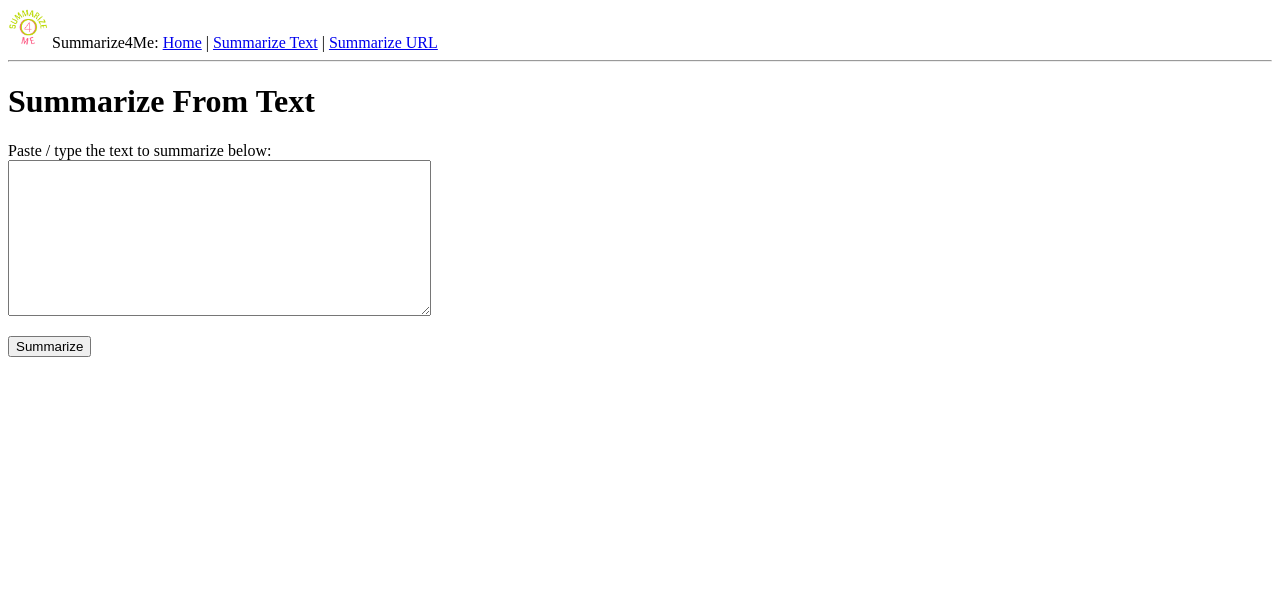
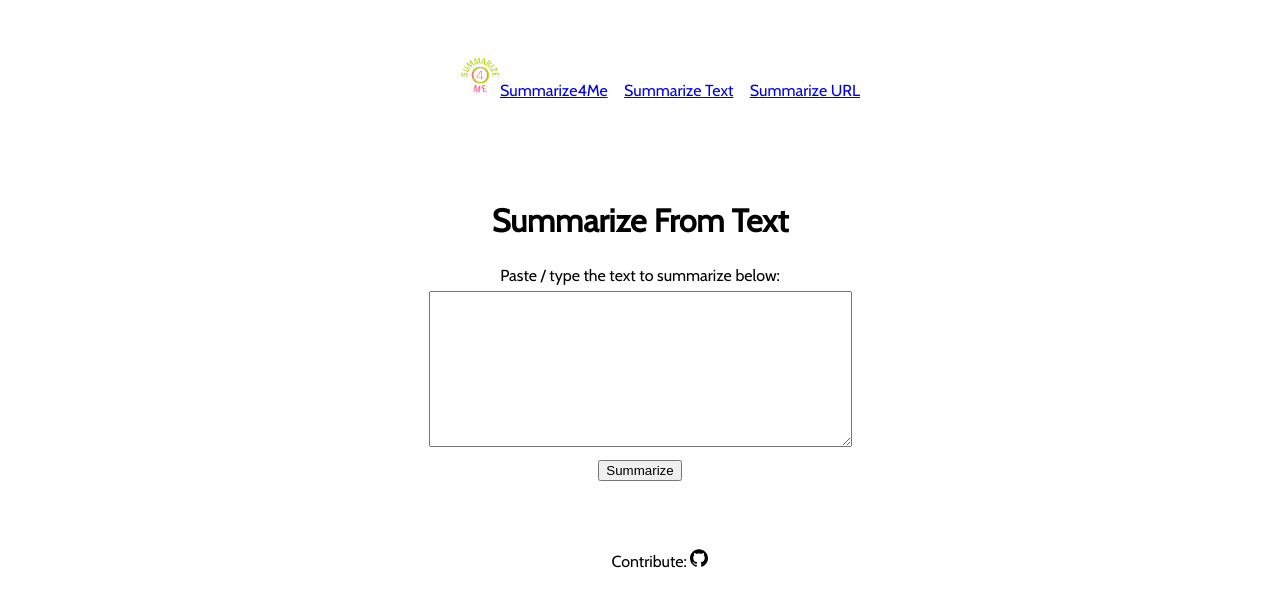
Before and after one commit to satishsurath/archive.summarizeme.io, a Flask app: page /summarizeText in a window 1280 px wide. Shown: the top 607 px of the page. Run offline with Flask 2, Linux system fonts and the light colour scheme; parts of the project's set-up code (start-up, migrations or seed data) failed here and were passed over.

Commit message:
adding some basic styling and first version of style.css
Signed-off-by: Satish Surath <s@n-m.co>

```diff
--- /dev/null
+++ b/app/static/style.css
@@ -0,0 +1,61 @@
+
+body {
+  margin: 0;
+  -webkit-font-smoothing: antialiased;
+  -moz-osx-font-smoothing: grayscale;
+  display: flex;
+  justify-content: center;
+}
+
+.container {
+  display: flex;
+  flex-direction: column;
+  align-items: center;
+  justify-content: center;
+  width: 90vw;
+  font-family: 'Cabin', 'Raleway', sans-serif;
+  font-display: swap;
+}
+
+.item {
+  margin: 1rem;
+  padding: 1rem;
+  text-align: center;
+}
+
+li {
+  display: inline-block;
+  margin-right: 0.4em;
+  margin-left: 0.4em;
+  margin-top: 0.5em;
+}
+
+
+p {
+  line-height: 1.8;
+  margin: 0px;
+}
+
+h2 {
+
+  padding:0px;
+  padding-top: 0.4em;
+  font-size: 1.5em;
+  font-weight: normal !important;
+  margin: 0px;
+}
+
+.left-align {
+  text-align: left;
+}
+
+.item-footer ul li {
+  margin: 0.0em;
+  margin-bottom: 1.0em;
+}
+
+.footer-img{
+
+  margin-top: 1.0em;
+  margin-bottom: 0.0em;
+}
--- a/app/templates/base.html
+++ b/app/templates/base.html
@@ -14,24 +14,26 @@
       <link rel="mask-icon" href="/static/safari-pinned-tab.svg" color="#5bbad5">
       <meta name="msapplication-TileColor" content="#da532c">
       <meta name="theme-color" content="#ffffff">
+      <link rel="stylesheet" type="text/css" href="/static/style.css">
+      <link rel="stylesheet" href="https://fonts.googleapis.com/css?family=Cabin">
     </head>
     <body>
-        <div><img src="/static/Summarize4Me-Logo.png" height="40px" width="40px"> Summarize4Me:
-          <a href="{{ url_for('index') }}">Home</a> |
-          <a href="{{ url_for('summarizeText') }}">Summarize Text</a> |
-          <a href="{{ url_for('summarizeURL') }}">Summarize URL</a>
+      <div class="container">
+        <div class="item">
+          <ul>
+         <li> <a href="{{ url_for('index') }}"><img src="/static/Summarize4Me-Logo.png" height="40px" width="40px">Summarize4Me</a></li>
+         <li> <a href="{{ url_for('summarizeText') }}">Summarize Text</a></li>
+         <li> <a href="{{ url_for('summarizeURL') }}">Summarize URL</a></li>
+        </ul>
       </div>
-        <hr>
-        {% with messages = get_flashed_messages() %}
-        {% if messages %}
+      <div class="item">
+        {% block content %}{% endblock %}
+      </div>
+      <div class="item-footer">
         <ul>
-            {% for message in messages %}
-            <li>{{ message }}</li>
-            {% endfor %}
+          <li>Contribute: <a href="https://github.com/satishsurath/summarize4me"><img src="/static/github.svg" alt="GitHub link" width="18" height="18" class="footer-img"></a></li>
         </ul>
-        {% endif %}
-        {% endwith %}
-
-        {% block content %}{% endblock %}
+    </div>
+      </div>
     </body>
 </html>
--- a/app/templates/summarizeText.html
+++ b/app/templates/summarizeText.html
@@ -13,13 +13,14 @@
         </p>
         <p>{{ form.submit() }}</p>
         {% if openAI_summary %}
-        <p>Text to Summarize: <br> {{ test2summarize }}</p>
-        <p>Summary: </p>
-        <p>
-            {% for para in openAI_summary %}
-                {{para}}<br>
-            {% endfor %}
-        </p>
+            <div class="left-align">
+            <h2>Text to Summarize:</h2>
+            <p>{{ test2summarize }}</p>
+            <h2>Summary:</h2>
+            <p>{% for para in openAI_summary %}
+                    {{para}}<br>
+                {% endfor %}</p>
+            </div>
         {% endif %}
     </form>
 {% endblock %}
```
Also changed, not shown: app/templates/index.html (+5 -2 lines), app/static/github.svg (added).
